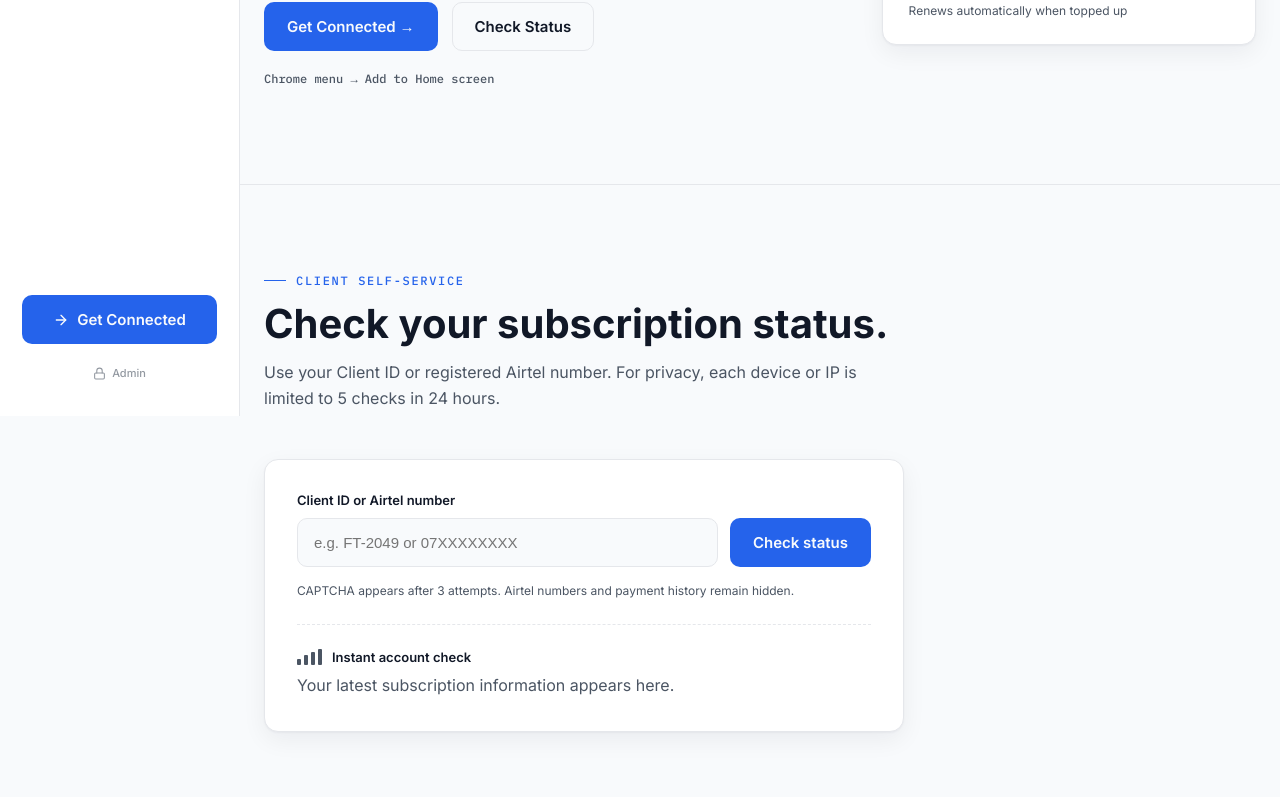
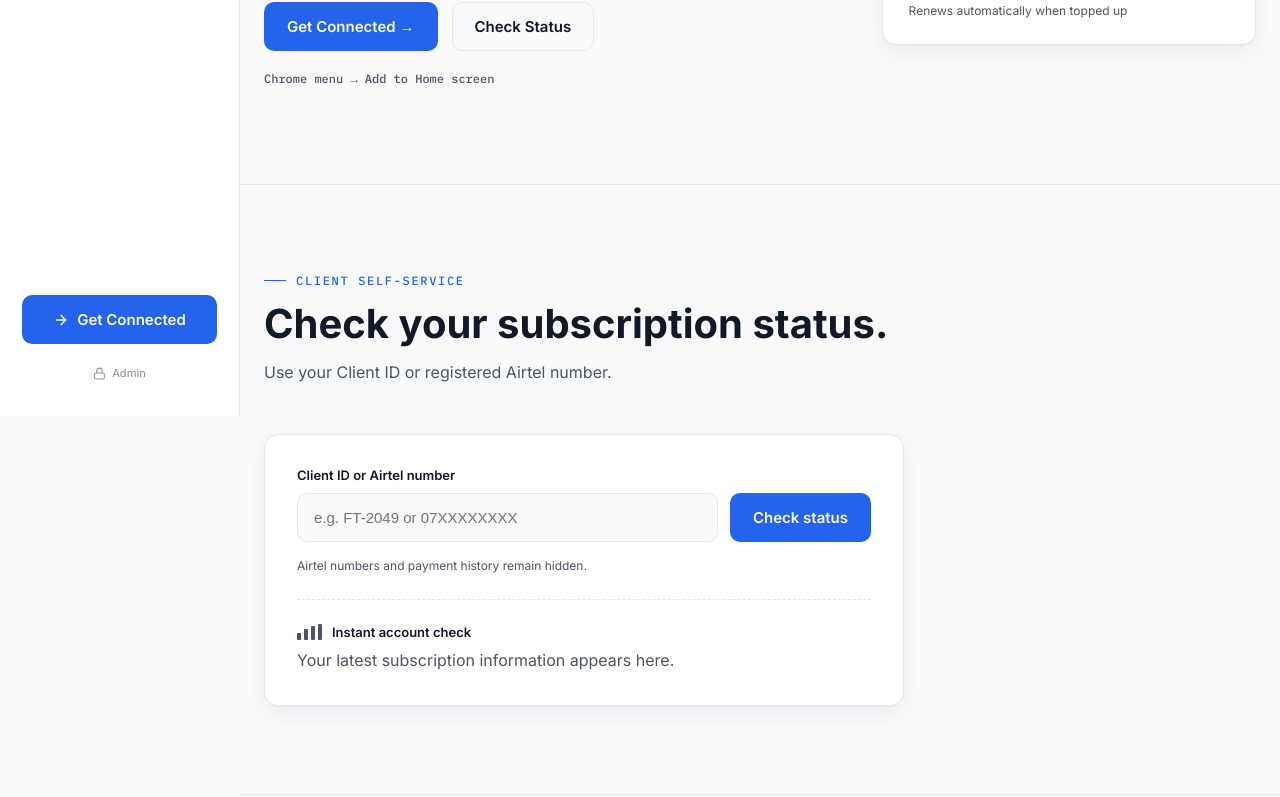
Before and after one commit to Niwahereza-Trust/frajantech, a React (Vite) app: page / in a window 1280 px wide. Shown: the part 384-1181 px from the top of the page. Built offline with nearby package versions, Linux system fonts and the light colour scheme; no server answers.

Commit message:
Remove rate limit messaging from status check page

```diff
--- a/src/components/CheckStatus.jsx
+++ b/src/components/CheckStatus.jsx
@@ -9,7 +9,7 @@ function fmtDate(d) {
 
 export default function CheckStatus() {
   const [value, setValue] = useState('')
-  const [state, setState] = useState('idle') // idle | loading | found | not_found | limited | error
+  const [state, setState] = useState('idle') // idle | loading | found | not_found | error
   const [result, setResult] = useState(null)
   const [modalOpen, setModalOpen] = useState(false)
 
@@ -23,10 +23,6 @@ export default function CheckStatus() {
 
     try {
       const res = await fetch(`${STATUS_API_ENDPOINT}?query=${encodeURIComponent(query)}`)
-      if (res.status === 429) {
-        setState('limited')
-        return
-      }
       if (res.status === 404) {
         setState('not_found')
         return
@@ -54,8 +50,7 @@ export default function CheckStatus() {
           <div className="eyebrow">Client Self-Service</div>
           <h2>Check your subscription status.</h2>
           <p>
-            Use your Client ID or registered Airtel number. For privacy, each
-            device or IP is limited to 5 checks in 24 hours.
+            Use your Client ID or registered Airtel number.
           </p>
         </div>
 
@@ -74,8 +69,7 @@ export default function CheckStatus() {
             </button>
           </div>
           <p className="status-note">
-            CAPTCHA appears after 3 attempts. Airtel numbers and payment
-            history remain hidden.
+            Airtel numbers and payment history remain hidden.
           </p>
 
           <div className="status-result">
@@ -92,7 +86,6 @@ export default function CheckStatus() {
                 </button>
               )}
               {state === 'not_found' && 'No matching account found. Double-check your Client ID or Airtel number.'}
-              {state === 'limited' && 'Too many checks from this device. Please try again after 24 hours.'}
               {state === 'error' && 'Something went wrong. Please try again shortly.'}
             </p>
           </div>
@@ -248,7 +241,7 @@ export default function CheckStatus() {
           text-transform: capitalize;
         }
         .sc-badge-active { background: rgba(16, 185, 129, 0.12); color: var(--live); }
-        .sc-badge-expired { background: rgba(220, 38, 38, 0.1); color: #DC2626; }
+        .sc-badge-expired { background: rgba(220, 38,38, 0.1); color: #DC2626; }
         .sc-badge-pending { background: var(--indigo-soft); color: var(--signal); }
         .sc-rows {
           margin-top: 24px;
@@ -265,7 +258,7 @@ export default function CheckStatus() {
         }
         .sc-rows > div:last-child { border-bottom: none; padding-bottom: 0; }
         .sc-rows dt { font-size: 13px; color: var(--slate); }
-        .sc-rows dd { margin: 0; font-size: 13px; font-weight: 600; color: var(--paper); text-align: right; }
+        .sc-rows dd { margin: 0; font-size: 13px; font-weight: 600; color: var(--paper); text-align: right;}
       `}</style>
     </section>
   )
```
